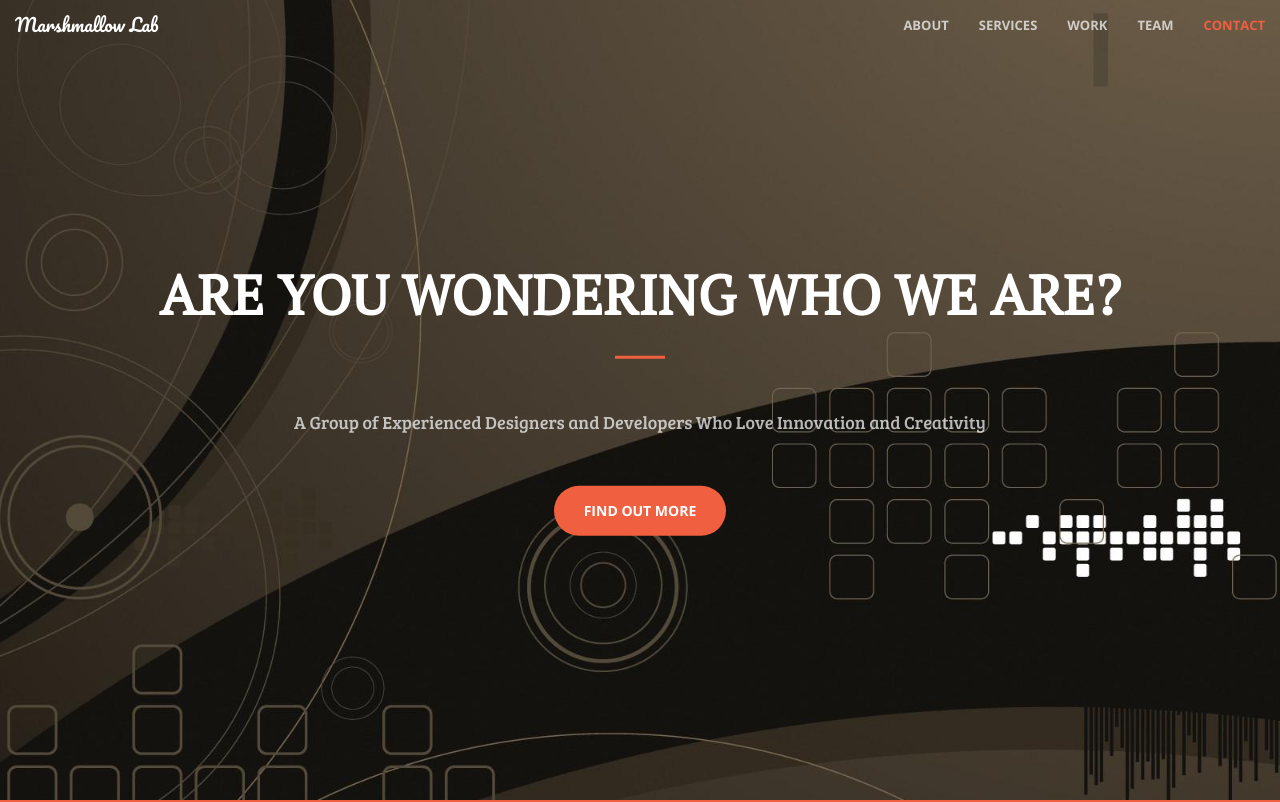
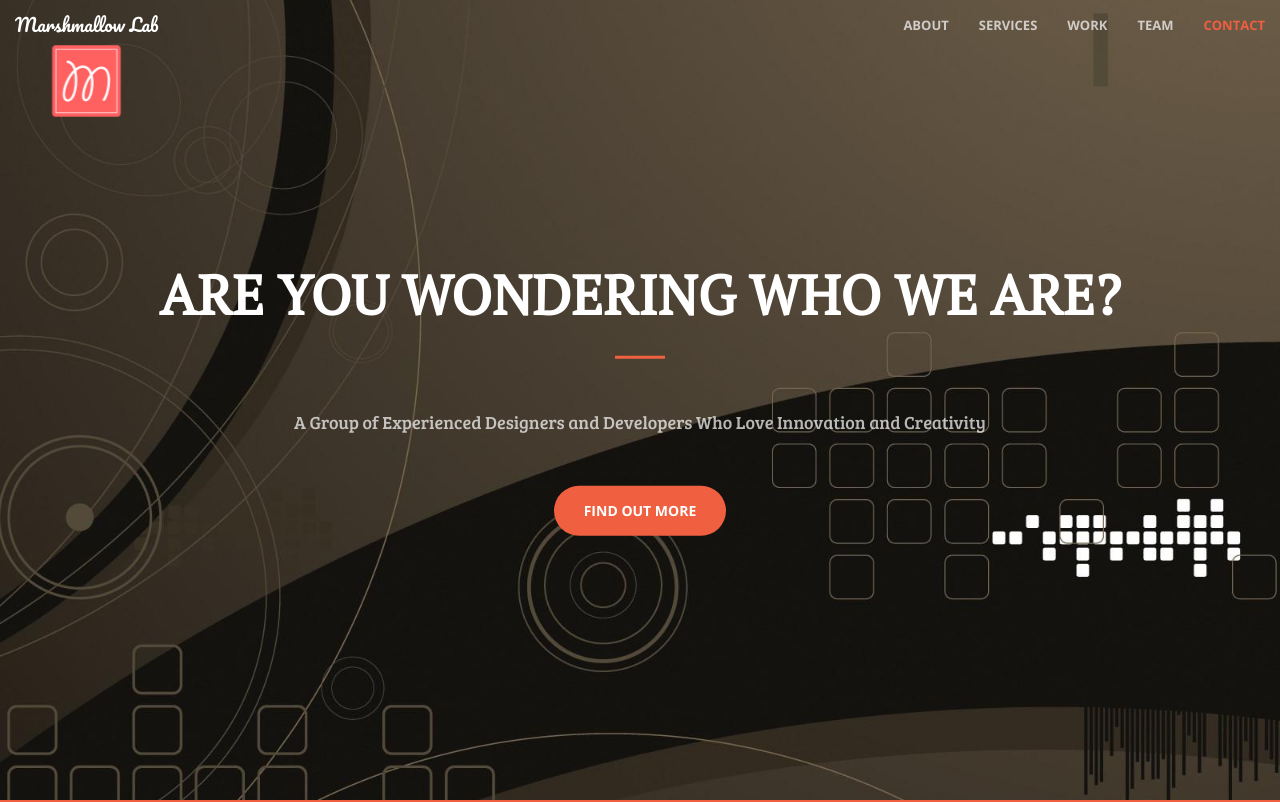
Before and after one commit to Perspective11/Marshmallow-Lab, a website: page index.html in a window 1280 px wide. Shown: the top 802 px of the page. Drawn offline with nearby package versions, Linux system fonts and the light colour scheme; the site is published under a folder, as on GitHub Pages, so addresses that start at the root find nothing.

Commit message:
Logo and icon URL tweak

```diff
--- a/index.html
+++ b/index.html
@@ -10,7 +10,7 @@
     <meta name="author" content="Aiman Noman">
 
     <title>Marshmallow Lab</title>
-    <link rel="icon" href="/img/logo.png">
+    <link rel="icon" href="../img/logo.png">
 
     <!-- Bootstrap Core CSS -->
     <link rel="stylesheet" href="css/bootstrap.min.css" type="text/css">
--- a/less/_marshmallow.less
+++ b/less/_marshmallow.less
@@ -92,7 +92,7 @@ aside {
           padding: 0;
           margin: -10px 10px 0 0;
           display: block;
-          background-image: url('/img/logo.png');
+          background-image: url('../img/logo.png');
           background-position: top;
           background-size: contain;
           background-position: center;
```
Also changed, not shown: css/styles.css.
